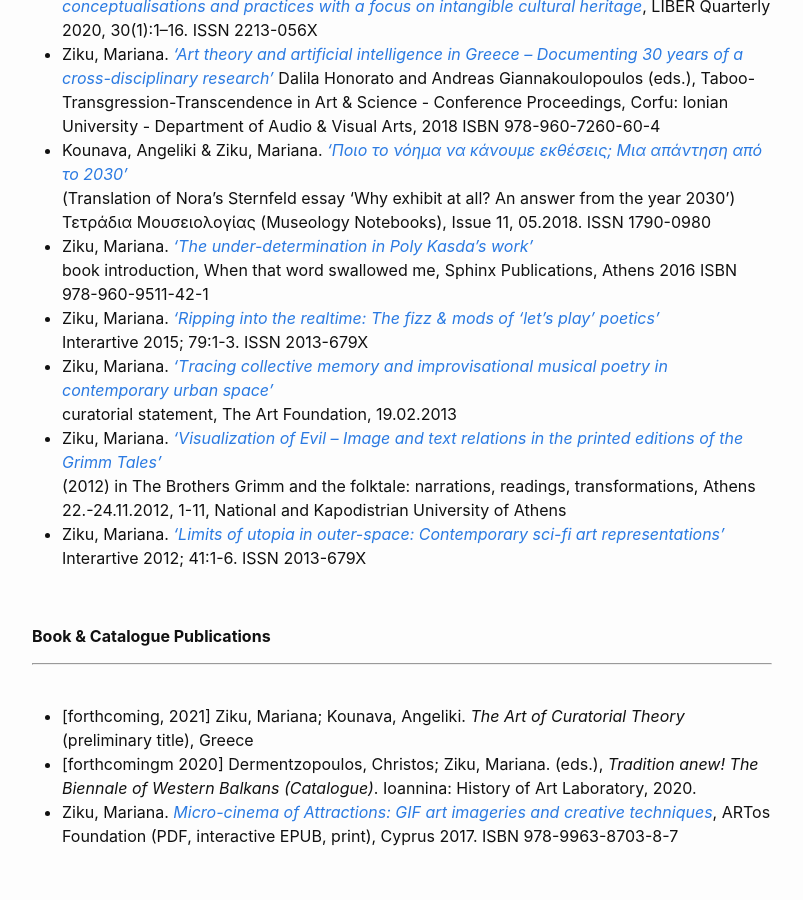
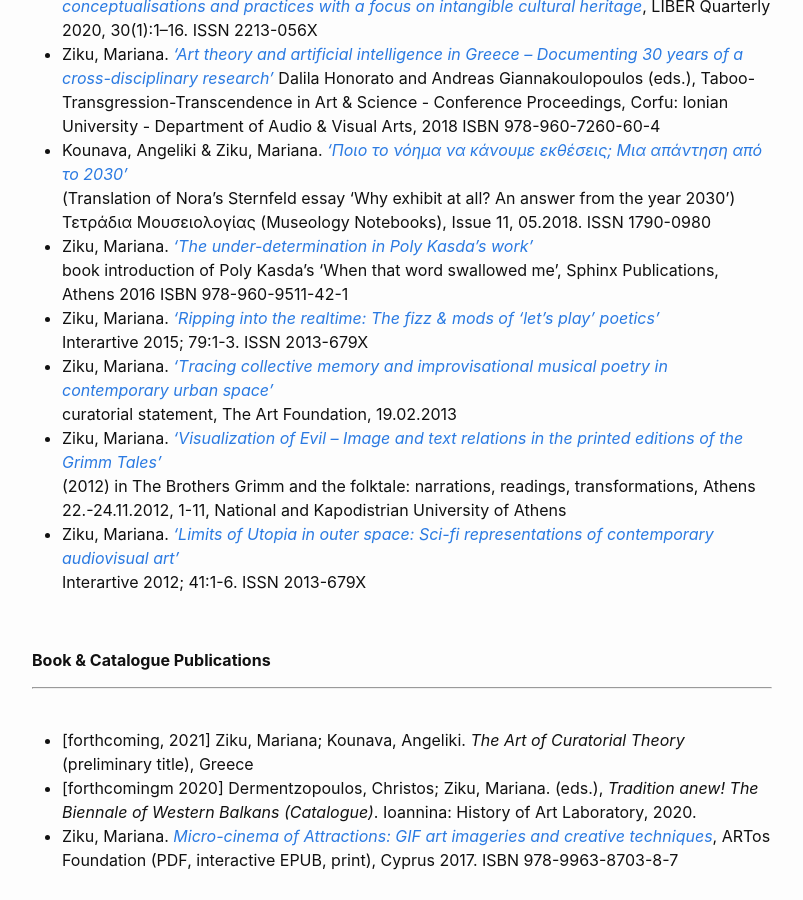
Before and after one commit to mziku/mziku.github.io, a Jekyll site: the page built from publications.md, in a window 1280 px wide and 900 px high, scrolled down 346 px. Shown: the whole window, without its empty margins (238-1041 px from the left). Built offline with Jekyll 4.4.1, drawn with Linux system fonts in a browser that asks for light colours.

Commit message:
Update publications.md

```diff
--- a/publications.md
+++ b/publications.md
@@ -16,14 +16,14 @@ navigation_weight: 3
 (Translation of Nora's Sternfeld essay 'Why exhibit at all? An answer from the year 2030')
 Τετράδια Μουσειολογίας (Museology Notebooks), Issue 11, 05.2018. ISSN 1790-0980
 - Ziku, Mariana. [*'The under-determination in Poly Kasda's work'*](https://lekseikones.wordpress.com/2016/07/26/the-under-determination-in-poly-kasdas-work/)
-book introduction, When that word swallowed me, Sphinx Publications, Athens 2016 ISBN 978-960-9511-42-1
+book introduction of Poly Kasda's 'When that word swallowed me', Sphinx Publications, Athens 2016 ISBN 978-960-9511-42-1
 - Ziku, Mariana. [*'Ripping into the realtime: The fizz & mods of 'let's play' poetics'*](http://interartive.org/2015/11/ripping-into-the-realtime-lets-play/)
 Interartive 2015; 79:1-3. ISSN 2013-679X
 - Ziku, Mariana. [*'Τracing collective memory and improvisational musical poetry in contemporary urban space'*](http://theartfoundation.metamatic.gr/EN/BLOG_/art-culture/858/tracing_collective_memory_and_improvisational_musical_poetry_in_contemporary_urban_space/)
 curatorial statement, The Art Foundation, 19.02.2013
 - Ziku, Mariana. [*'Visualization of Evil – Image and text relations in the printed editions of the Grimm Tales'*](https://www.academia.edu/2482774/Visualization_of_Evil_muted_women_horror_and_censorship_in_19th_and_20th_century_Grimm_Tales)
 (2012) in The Brothers Grimm and the folktale: narrations, readings, transformations, Athens 22.-24.11.2012, 1-11,  National and Kapodistrian University of Athens
-- Ziku, Mariana. [*'Limits of utopia in outer-space: Contemporary sci-fi art representations'*](https://www.academia.edu/1906443/Limits_of_Utopia_in_outer-space_Contemporary_sci-fi_art_representations)
+- Ziku, Mariana. [*'Limits of Utopia in outer space: Sci-fi representations of contemporary audiovisual art'*](https://www.academia.edu/1906443/Limits_of_Utopia_in_outer-space_Contemporary_sci-fi_art_representations)
 Interartive 2012; 41:1-6. ISSN 2013-679X
 
   <br>
```
